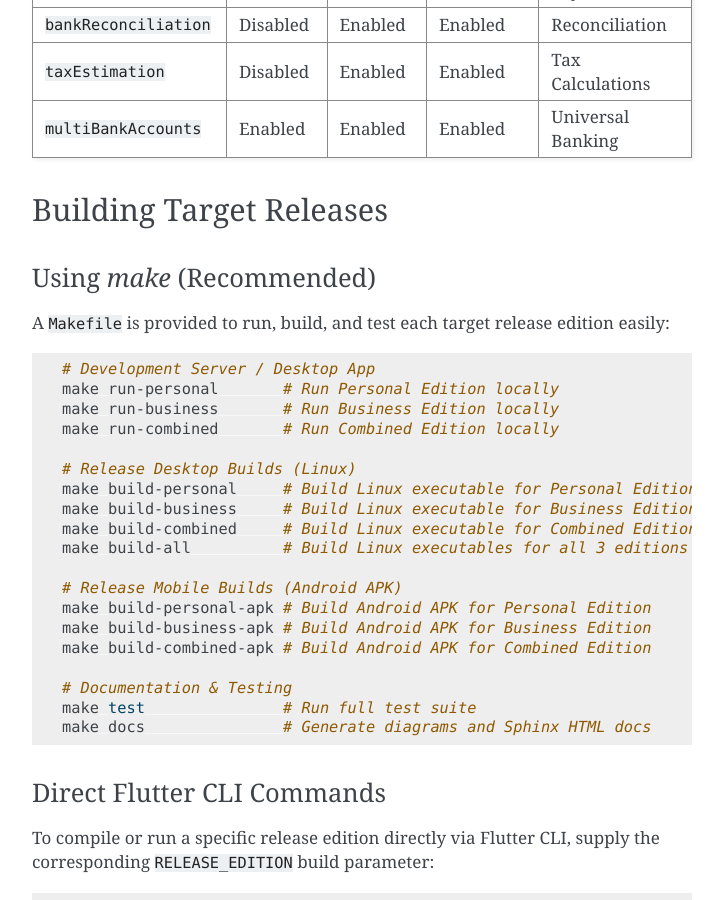
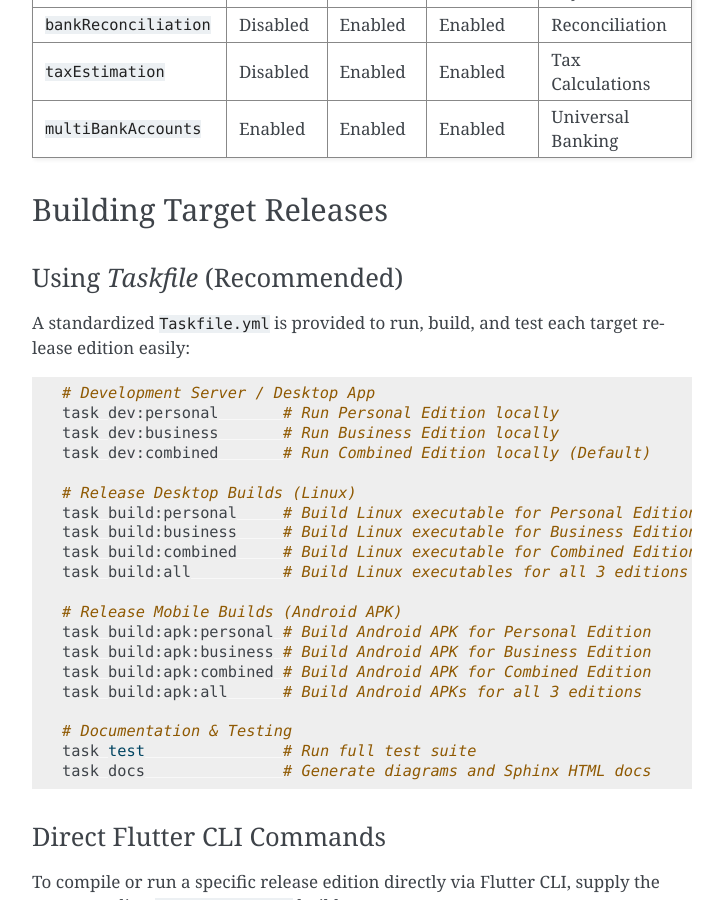
Before and after one commit to py-centric/budget_app, a Sphinx documentation site: the page built from budget_app/docs/feature_flags.rst, in a window 1280 px wide and 900 px high, scrolled down 1381 px. Shown: the whole window, without its empty margins (388-1112 px from the left). Built offline with Sphinx 7.4.7, drawn with Linux system fonts in a browser that asks for light colours.

Commit message:
refactor(build): remove Makefiles and migrate documentation to Taskfile

````diff
--- a/budget_app/docs/feature_flags.rst
+++ b/budget_app/docs/feature_flags.rst
@@ -86,32 +86,33 @@ Feature Flag Mapping Matrix
 Building Target Releases
 ------------------------
 
-Using `make` (Recommended)
-~~~~~~~~~~~~~~~~~~~~~~~~~~
+Using `Taskfile` (Recommended)
+~~~~~~~~~~~~~~~~~~~~~~~~~~~~~~
 
-A ``Makefile`` is provided to run, build, and test each target release edition easily:
+A standardized ``Taskfile.yml`` is provided to run, build, and test each target release edition easily:
 
 .. code-block:: bash
 
     # Development Server / Desktop App
-    make run-personal       # Run Personal Edition locally
-    make run-business       # Run Business Edition locally
-    make run-combined       # Run Combined Edition locally
+    task dev:personal       # Run Personal Edition locally
+    task dev:business       # Run Business Edition locally
+    task dev:combined       # Run Combined Edition locally (Default)
 
     # Release Desktop Builds (Linux)
-    make build-personal     # Build Linux executable for Personal Edition
-    make build-business     # Build Linux executable for Business Edition
-    make build-combined     # Build Linux executable for Combined Edition
-    make build-all          # Build Linux executables for all 3 editions
+    task build:personal     # Build Linux executable for Personal Edition
+    task build:business     # Build Linux executable for Business Edition
+    task build:combined     # Build Linux executable for Combined Edition (Default)
+    task build:all          # Build Linux executables for all 3 editions
 
     # Release Mobile Builds (Android APK)
-    make build-personal-apk # Build Android APK for Personal Edition
-    make build-business-apk # Build Android APK for Business Edition
-    make build-combined-apk # Build Android APK for Combined Edition
+    task build:apk:personal # Build Android APK for Personal Edition
+    task build:apk:business # Build Android APK for Business Edition
+    task build:apk:combined # Build Android APK for Combined Edition
+    task build:apk:all      # Build Android APKs for all 3 editions
 
     # Documentation & Testing
-    make test               # Run full test suite
-    make docs               # Generate diagrams and Sphinx HTML docs
+    task test               # Run full test suite
+    task docs               # Generate diagrams and Sphinx HTML docs
 
 Direct Flutter CLI Commands
 ~~~~~~~~~~~~~~~~~~~~~~~~~~~
--- a/budget_app/docs/generate_diagrams.py
+++ b/budget_app/docs/generate_diagrams.py
@@ -13,9 +13,9 @@ DIAGRAMS_DIR = DOCS_DIR / "diagrams"
 MERMAID_SYSTEM_ARCHITECTURE = """```mermaid
 graph TD
     subgraph Build & Automation Layer
-        MakeTarget["Makefile Targets<br/>(make run-personal | build-business | build-all)"]
+        TaskTarget["Taskfile Tasks<br/>(task dev:personal | build:business | build:all)"]
         CompileFlag["Compile Target Flag<br/>(--dart-define=RELEASE_EDITION=...)"]
-        MakeTarget --> CompileFlag
+        TaskTarget --> CompileFlag
     end
 
     subgraph Feature Gating Engine
@@ -68,15 +68,15 @@
 sequenceDiagram
     autonumber
     actor Developer
-    participant Make as Makefile / CLI
+    participant Task as Taskfile / CLI
     participant View as UI Component / Route
     participant Gate as FeatureGate Widget
     participant Service as FeatureGateService
     participant Bloc as FeatureFlagsBloc
     participant DB as SQLite Local Database
 
-    Developer->>Make: Execute 'make run-personal' / 'make build-business'
-    Make->>Bloc: Passes RELEASE_EDITION flag to App Target
+    Developer->>Task: Execute 'task dev:personal' / 'task build:business'
+    Task->>Bloc: Passes RELEASE_EDITION flag to App Target
     View->>Gate: Evaluate Feature Flag Check
     Gate->>Service: isFeatureEnabled(flag)
     Service->>Bloc: Read effective state (Build flag + Hydrated override)
@@ -93,14 +93,14 @@ sequenceDiagram
 ```
 """
 
-MERMAID_MAKEFILE_WORKFLOW = """```mermaid
+MERMAID_TASKFILE_WORKFLOW = """```mermaid
 flowchart LR
-    subgraph Developer Commands
-        M1["make run-personal"]
-        M2["make run-business"]
-        M3["make run-combined"]
-        M4["make build-all"]
-        M5["make docs"]
+    subgraph Developer Tasks
+        T1["task dev:personal"]
+        T2["task dev:business"]
+        T3["task dev:combined"]
+        T4["task build:all"]
+        T5["task docs"]
     end
 
     subgraph Build Actions
@@ -119,11 +119,11 @@ flowchart LR
         O5["Sphinx HTML Docs"]
     end
 
-    M1 --> A1 --> O1
-    M2 --> A2 --> O2
-    M3 --> A3 --> O3
-    M4 --> A4 --> O4
-    M5 --> A5 --> O5
+    T1 --> A1 --> O1
+    T2 --> A2 --> O2
+    T3 --> A3 --> O3
+    T4 --> A4 --> O4
+    T5 --> A5 --> O5
 ```
 """
 
@@ -672,7 +672,7 @@ def generate_diagram_files():
     diagram_mapping = {
         "architecture_system.md": ("# System Architecture & Feature Gating Diagram\n\n", MERMAID_SYSTEM_ARCHITECTURE),
         "feature_gating_sequence.md": ("# Feature Gate Execution Sequence Diagram\n\n", MERMAID_FEATURE_GATE_SEQUENCE),
-        "makefile_workflow.md": ("# Makefile Build & Execution Workflow Diagram\n\n", MERMAID_MAKEFILE_WORKFLOW),
+        "taskfile_workflow.md": ("# Taskfile Build & Execution Workflow Diagram\n\n", MERMAID_TASKFILE_WORKFLOW),
         "budget_usecase_flow.md": ("# Budget Management Use Case Flow Diagram\n\n", MERMAID_BUDGET_USECASE_FLOW),
         "transaction_usecase_flow.md": ("# Transaction Lifecycle Use Case Flow Diagram\n\n", MERMAID_TRANSACTION_USECASE_FLOW),
         "invoice_usecase_flow.md": ("# Invoice Management Use Case Flow Diagram\n\n", MERMAID_INVOICE_USECASE_FLOW),
````
Also changed, not shown: budget_app/docs/diagrams/architecture_system.md (+2 -2 lines), budget_app/docs/diagrams/feature_gating_sequence.md (+3 -3 lines), budget_app/docs/diagrams/taskfile_workflow.md (renamed from budget_app/docs/diagrams/makefile_workflow.md, +12 -12 lines), 3 other files.
